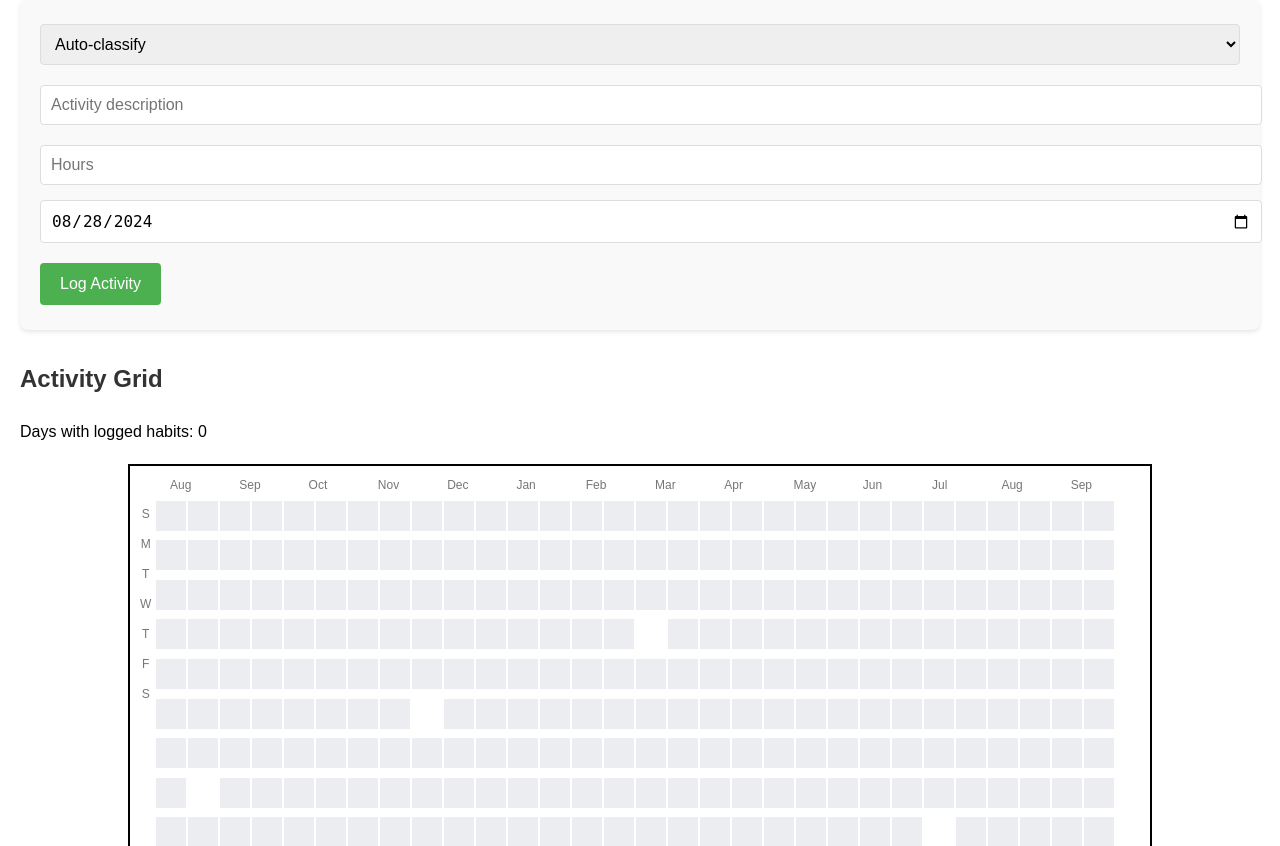
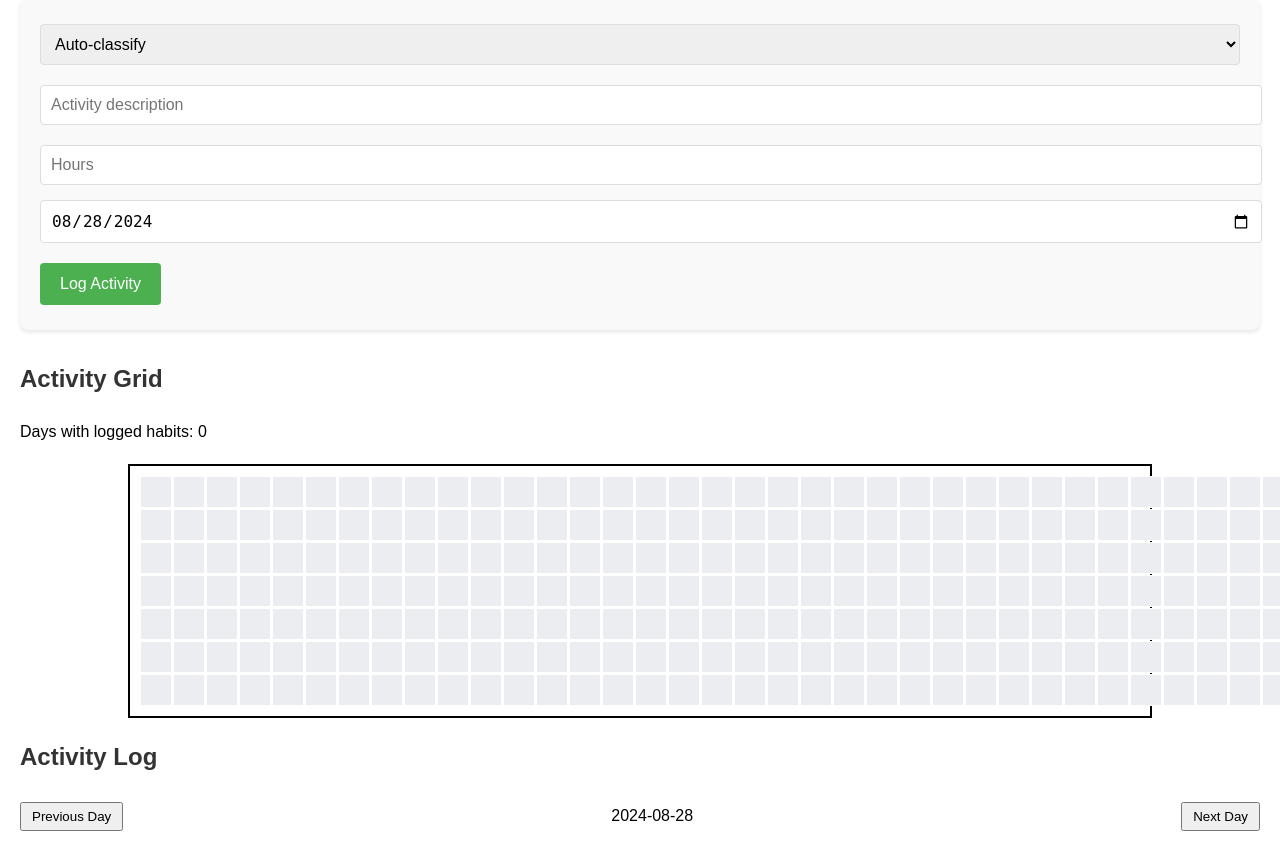
Before and after one commit to kailashgopalan/gh_activities, a Flask app: page / in a window 1280 px wide; the page is wider, and only the part inside the window is pictured. Shown: the part 537-1383 px from the top of that part. Run offline with Flask 2, Linux system fonts and the light colour scheme; the visitor is signed in with stand-in values (Sample User, id 1); data that the repository does not hold is empty.

Commit message:
adjust js function for grid creation

```diff
--- a/static/css/styles.css
+++ b/static/css/styles.css
@@ -214,7 +214,6 @@ canvas {
     grid-template-columns: repeat(53, 1fr);
     gap: 1px;
     min-width: 1060px; /* 53 cells * (15px width + 1px gap) */
-    width: fit-content;
 }
 
 .activity-cell {
--- a/static/js/main.js
+++ b/static/js/main.js
@@ -177,32 +177,12 @@ function refreshData() {
 }
 
 function createActivityGrid(gridData) {
+    const grid = document.getElementById('activityGrid');
     const gridContainer = document.querySelector('.activity-grid-container');
-    gridContainer.innerHTML = ''; // Clear existing content
+    const tooltip = document.getElementById('tooltip');
+    let totalDays = 0;
 
-    const monthLabels = document.createElement('div');
-    monthLabels.className = 'month-labels';
-    monthLabels.style.display = 'flex';
-    monthLabels.style.marginLeft = '30px'; // Space for day labels
-
-    const gridWithDays = document.createElement('div');
-    gridWithDays.style.display = 'flex';
-
-    const dayLabels = document.createElement('div');
-    dayLabels.className = 'day-labels';
-    dayLabels.style.display = 'flex';
-    dayLabels.style.flexDirection = 'column';
-    dayLabels.style.width = '30px';
-    dayLabels.style.marginRight = '4px';
-
-    const grid = document.createElement('div');
-    grid.id = 'activityGrid';
-
-    const tooltip = document.getElementById('tooltip');
-
-    let totalDays = 0;
-    const months = ['Jan', 'Feb', 'Mar', 'Apr', 'May', 'Jun', 'Jul', 'Aug', 'Sep', 'Oct', 'Nov', 'Dec'];
-    const days = ['Sun', 'Mon', 'Tue', 'Wed', 'Thu', 'Fri', 'Sat'];
+    grid.innerHTML = '';
 
     // Sort gridData by date
     gridData.sort((a, b) => new Date(a.date) - new Date(b.date));
@@ -220,21 +200,10 @@ function createActivityGrid(gridData) {
     // Fill the gridArray with data
     let dayIndex = 0;
     const startDate = new Date(gridData[0].date);
-    let currentMonth = -1;
-
     for (let weekIndex = 0; weekIndex < weeks; weekIndex++) {
         for (let dayOfWeek = 0; dayOfWeek < 7; dayOfWeek++) {
             const cellDate = new Date(startDate);
             cellDate.setDate(startDate.getDate() + (weekIndex * 7 + dayOfWeek));
-
-            // Add month label
-            if (cellDate.getMonth() !== currentMonth) {
-                currentMonth = cellDate.getMonth();
-                const monthLabel = document.createElement('div');
-                monthLabel.textContent = months[currentMonth];
-                monthLabel.style.width = `${30 * 4}px`; // Adjust width based on cell size
-                monthLabels.appendChild(monthLabel);
-            }
 
             if (cellDate <= currentDate && dayIndex < gridData.length) {
                 gridArray[weekIndex][dayOfWeek] = gridData[dayIndex];
@@ -244,17 +213,6 @@ function createActivityGrid(gridData) {
             }
         }
     }
-
-    // Add day labels
-    days.forEach(day => {
-        const dayLabel = document.createElement('div');
-        dayLabel.textContent = day[0]; // Just the first letter
-        dayLabel.style.height = '30px';
-        dayLabel.style.display = 'flex';
-        dayLabel.style.alignItems = 'center';
-        dayLabel.style.justifyContent = 'center';
-        dayLabels.appendChild(dayLabel);
-    });
 
     // Create activity cells
     for (let dayOfWeek = 0; dayOfWeek < 7; dayOfWeek++) {
@@ -270,14 +228,15 @@ function createActivityGrid(gridData) {
 
             const cellDate = new Date(day.date);
             if (cellDate > currentDate) {
-                cell.style.backgroundColor = '#ffffff';
+                // Style for future dates
+                cell.style.backgroundColor = '#f0f0f0'; // Lighter gray for future dates
                 cell.style.cursor = 'default';
             } else if (day.hours > 0) {
                 const intensity = Math.min(day.hours / 5, 1);
                 cell.style.backgroundColor = `rgba(0, 128, 0, ${intensity})`;
                 totalDays++;
             } else {
-                cell.style.backgroundColor = '#ebedf0';
+                cell.style.backgroundColor = '#ebedf0'; // Original color for days with no activity
             }
 
             if (cellDate <= currentDate) {
@@ -285,14 +244,17 @@ function createActivityGrid(gridData) {
                     const rect = e.target.getBoundingClientRect();
                     const containerRect = gridContainer.getBoundingClientRect();
 
+                    // Calculate position relative to the grid container
                     let left = rect.left - containerRect.left + gridContainer.scrollLeft;
+
+                    // Ensure the tooltip doesn't go off the right edge
                     if (left + 300 > containerRect.width) {
                         left = containerRect.width - 300;
                     }
 
                     tooltip.style.left = `${left}px`;
-                    tooltip.style.bottom = '200px';
-                    tooltip.style.top = 'auto';
+                    tooltip.style.bottom = '200px'; // Adjust this value as needed
+                    tooltip.style.top = 'auto'; // Remove top positioning
 
                     const habitSummary = day.summary.reduce((acc, activity) => {
                         const [habit, hours] = activity.split(': ');
@@ -307,6 +269,7 @@ function createActivityGrid(gridData) {
 
                     tooltip.innerHTML = tooltipContent;
                     tooltip.style.display = 'block';
+                    tooltip.style.border = '1px solid #333';
                 });
 
                 cell.addEventListener('mouseout', () => {
@@ -317,11 +280,6 @@ function createActivityGrid(gridData) {
             grid.appendChild(cell);
         }
     }
-
-    gridWithDays.appendChild(dayLabels);
-    gridWithDays.appendChild(grid);
-    gridContainer.appendChild(monthLabels);
-    gridContainer.appendChild(gridWithDays);
 
     document.getElementById('totalDays').textContent = totalDays;
 }
```
